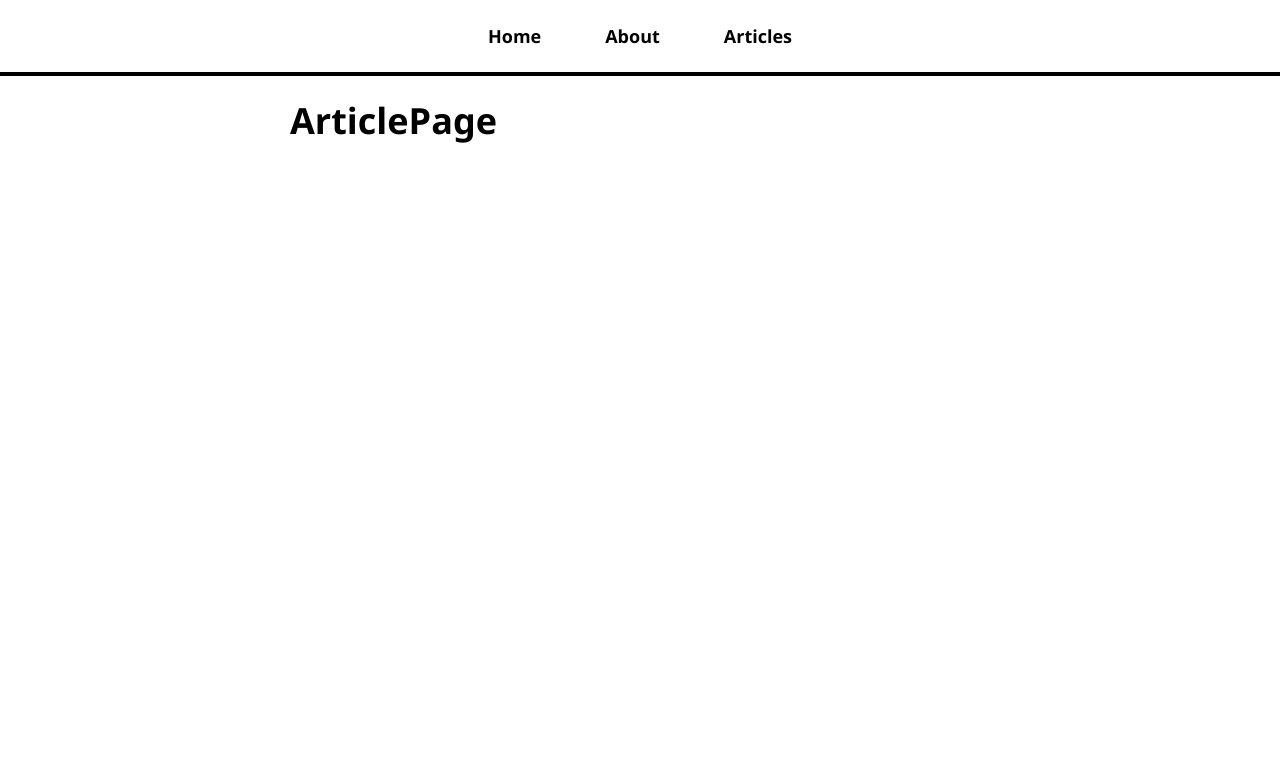
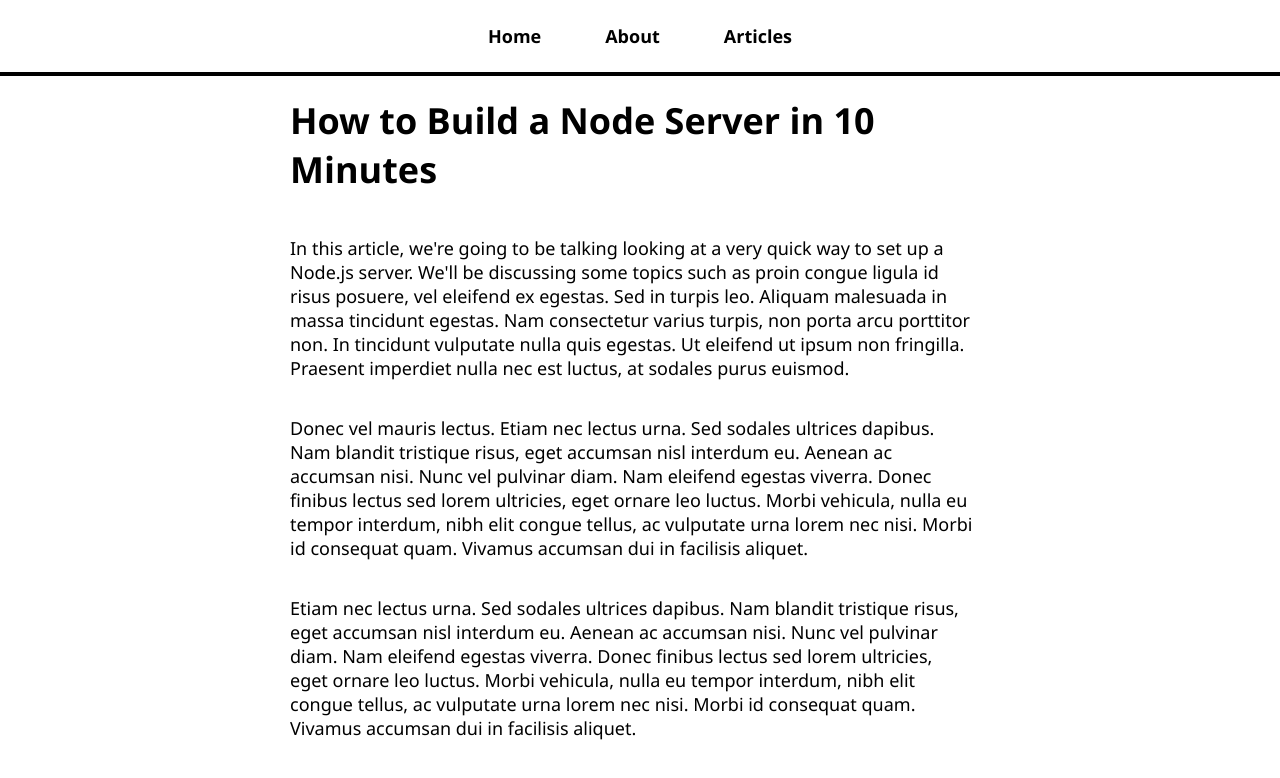
Before and after one commit to Netius/react-blog, a React (Create React App) app: page /articles/learn-node in a window 1280 px wide. Shown: the top 778 px of the page. Built offline with nearby package versions, Linux system fonts and the light colour scheme.

Commit message:
Display articles and linked to right route

```diff
--- a/src/pages/ArticleListPage.js
+++ b/src/pages/ArticleListPage.js
@@ -1,9 +1,19 @@
-import React from 'react'
+import React from 'react';
+import articles from './article-content';
+import { Link } from 'react-router-dom';
 
 const ArticleListPage = () => {
-  return (
-    <h1>ArticleListPage</h1>
-  )
+	return (
+		<>
+			<h1>Articles</h1>
+			{articles.map((article, index) => (
+				<Link className='article-list-item' to={`/articles/${article.name}`} key={index}>
+					<h2>{article.title}</h2>
+					<p>{article.content[0].substring(0, 150)}...</p>
+				</Link>
+			))}
+		</>
+	)
 }
 
 export default ArticleListPage
--- a/src/pages/ArticlePage.js
+++ b/src/pages/ArticlePage.js
@@ -1,9 +1,22 @@
 import React from 'react'
+import { useParams } from 'react-router-dom';
+import articles from "./article-content";
 
 const ArticlePage = () => {
-  return (
-    <h1>ArticlePage</h1>
-  )
+	const params = useParams();
+	const articleId = params.articleId; //Getting ID from each article
+
+	const article = articles.find(article => article.name == articleId);
+	console.log(article)
+
+	return (
+		<>
+			<h1>{article.title}</h1>
+			{article.content.map((paragraph,index) => (
+				<p key={index}>{paragraph}</p>
+			))}
+		</>
+	)
 }
 
 export default ArticlePage;
```
